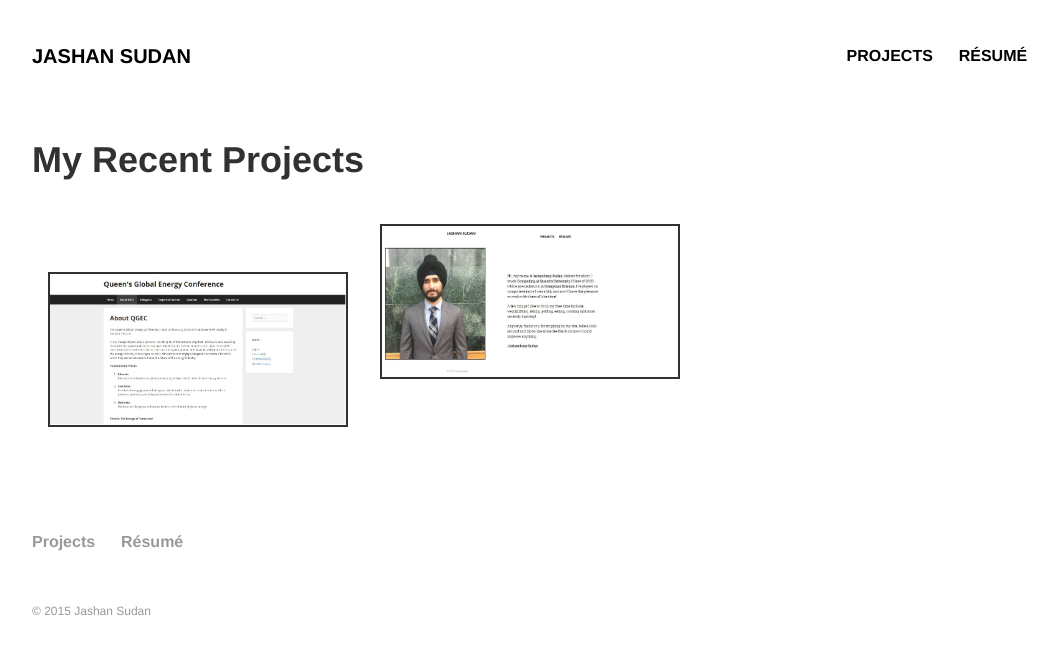
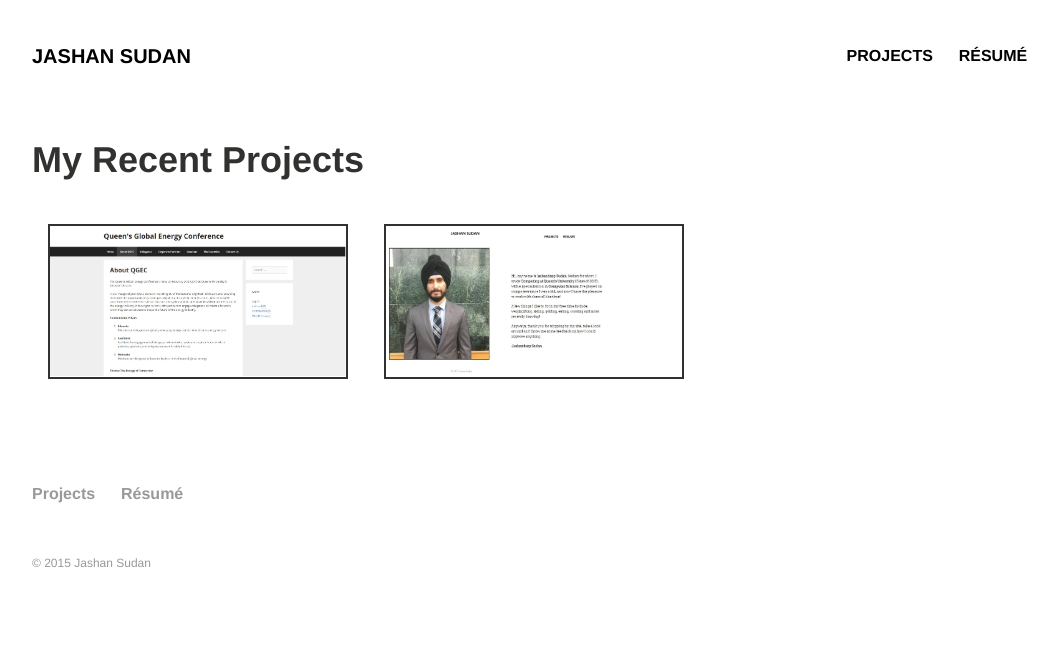
Before and after one commit to jashansudan/jashansudan, a Jekyll site: the page built from Projects/index.md, in a window 1280 px wide. Shown: the top 654 px of the page, without its empty margins (64-1122 px from the left). Built offline with Jekyll 4.4.1, drawn with Linux system fonts in a browser that asks for light colours.

Commit message:
updating

```diff
--- a/css/main.scss
+++ b/css/main.scss
@@ -60,7 +60,10 @@ sitemap: false
 	font-family: 'Arvo', serif;
 	display: inline;
 	float: left;
-	margin: 1em;
+	margin-left: 1em;
+	margin-right: 1em;
+	margin-bottom: 1em;
+	margin-top: 4em;
 }
 
 .profile {
@@ -81,12 +84,8 @@ sitemap: false
 	width: 300px;
 	position: static;
 	border: 2px solid;
-	display: inline;
-	float: left;
-	margin-left: 1em;
-	margin-right: 1em;
-	margin-top: 4em;
-	margin-bottom: 1em;
+	display: inline-block;
+	margin: 1em;
 }
 
 #project1 {
```
